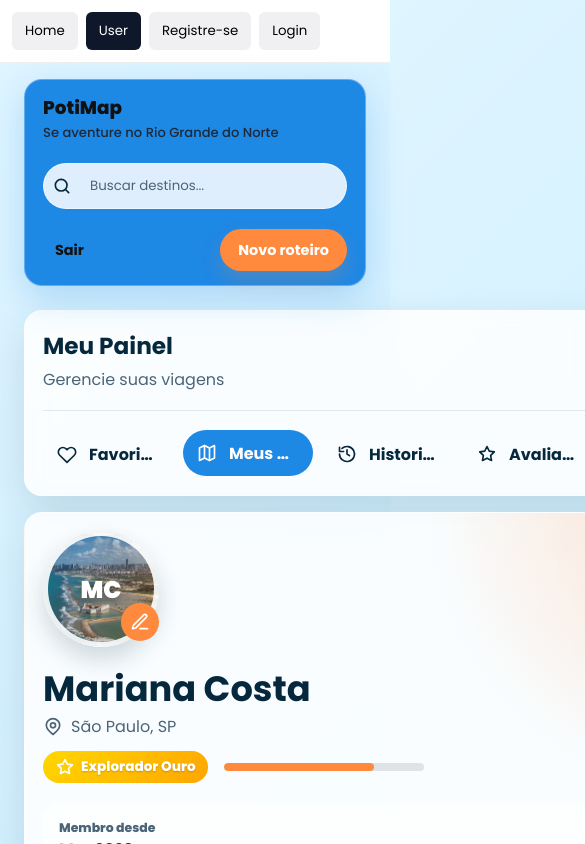
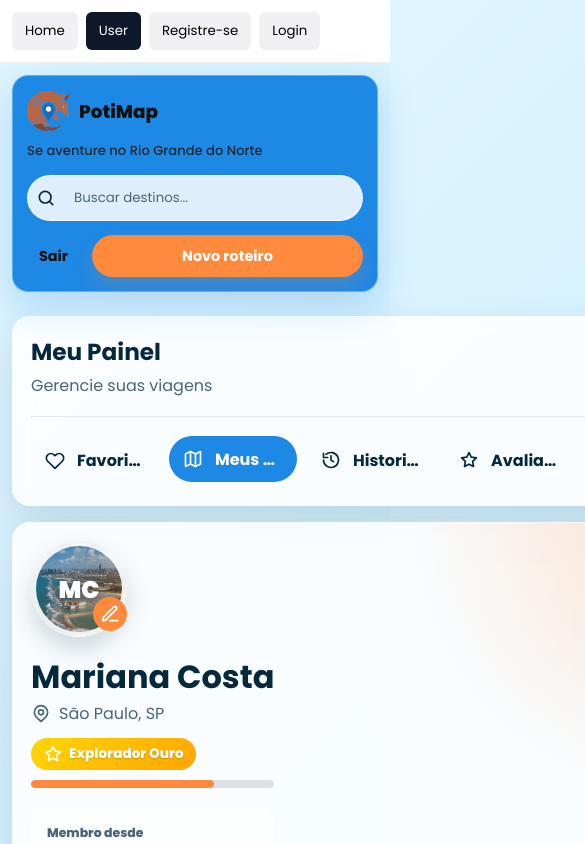
Before and after one commit to rafael1109-moura/poti-map, a React (Vite) app: page / in a window 390 px wide. Both pictures are taken after a click on the button "User". Shown: the top 844 px of the page, 585 px wide, since content can reach past the window. Built offline with nearby package versions, Linux system fonts and the light colour scheme.

Commit message:
add: logo branding

```diff
--- a/src/Home/Navbar.jsx
+++ b/src/Home/Navbar.jsx
@@ -1,4 +1,5 @@
 import { useEffect, useState } from 'react'
+import potiMapLogo from '../assets/PotiMap-logo-real.png'
 
 const navItems = ['Home', 'Destinos', 'Experiências', 'Contato']
 
@@ -24,6 +25,7 @@ function Navbar({ onNavigate }) {
   return (
     <header className={`site-header ${isVisible ? 'visible' : 'hidden'}`}>
       <div className="brand-block">
+        <img className="brand-logo" src={potiMapLogo} alt="" aria-hidden="true" />
         <div>
           <h2>PotiMap</h2>
           <p>Se aventure no Rio Grande do Norte</p>
--- a/src/Home/Style.css
+++ b/src/Home/Style.css
@@ -61,6 +61,13 @@ body {
   display: flex;
   align-items: center;
   gap: 12px;
+}
+
+.brand-logo {
+  width: 52px;
+  height: 52px;
+  flex: 0 0 auto;
+  object-fit: contain;
 }
 
 .brand-block h2 {
@@ -165,7 +172,8 @@ body {
   font-size: clamp(2rem, 4vw, 3.2rem);
   line-height: 1.1;
   color: var(--text);
-  font: 45px/1.5 "Poppins", sans-serif;
+  font-family: "Poppins", sans-serif;
+  font-weight: 800;
 }
 
 .eyebrow {
@@ -209,6 +217,11 @@ body {
     align-items: flex-start;
   }
 
+  .navbar {
+    width: 100%;
+    justify-content: flex-start;
+  }
+
   .navbar-actions {
     width: 100%;
     justify-content: flex-start;
@@ -233,6 +246,11 @@ body {
     max-width: 100%;
   }
 
+  .brand-logo {
+    width: 46px;
+    height: 46px;
+  }
+
   .hero-section {
     max-width: 100%;
   }
@@ -251,6 +269,10 @@ body {
 
   .hero-copy {
     padding: 16px;
+  }
+
+  .hero-copy h1 {
+    font-size: clamp(1.85rem, 10vw, 2.5rem);
   }
 
   .hero-media img {
--- a/src/Register/Index.jsx
+++ b/src/Register/Index.jsx
@@ -1,5 +1,6 @@
 import { useState } from 'react'
 import heroImg from '../assets/img-mar-forte-reis.jpg'
+import potiMapLogo from '../assets/PotiMap-logo-real.png'
 import './Style.css'
 
 function Register({ initialMode = 'signup', onNavigate }) {
@@ -104,7 +105,8 @@ function Register({ initialMode = 'signup', onNavigate }) {
       <section className="register-panel" aria-label="Cadastro de usuario">
         <header className="register-header">
           <button className="register-brand" type="button" onClick={() => onNavigate?.('home')} aria-label="Voltar para a pagina inicial">
-            PotiMap
+            <img src={potiMapLogo} alt="" aria-hidden="true" />
+            <span>PotiMap</span>
           </button>
           <button className="register-back" type="button" onClick={() => onNavigate?.('home')}>
             Voltar para explorar
--- a/src/Register/Style.css
+++ b/src/Register/Style.css
@@ -107,8 +107,18 @@
 }
 
 .register-brand {
+  display: inline-flex;
+  align-items: center;
+  gap: 10px;
   font-size: 1.15rem;
   font-weight: 800;
+}
+
+.register-brand img {
+  width: 48px;
+  height: 48px;
+  flex: 0 0 auto;
+  object-fit: contain;
 }
 
 .register-back,
@@ -427,6 +437,7 @@ select:focus-visible {
 @media (max-width: 620px) {
   .register-page {
     padding: 16px;
+    gap: 16px;
   }
 
   .register-visual {
@@ -446,6 +457,11 @@ select:focus-visible {
     flex-direction: column;
   }
 
+  .register-brand img {
+    width: 42px;
+    height: 42px;
+  }
+
   .register-card {
     padding: 18px;
   }
@@ -460,3 +476,33 @@ select:focus-visible {
     grid-template-columns: 1fr;
   }
 }
+
+@media (max-width: 420px) {
+  .register-page {
+    padding: 12px;
+  }
+
+  .register-panel {
+    padding: 14px;
+  }
+
+  .register-visual,
+  .register-panel,
+  .register-card {
+    border-radius: 16px;
+  }
+
+  .register-visual__copy {
+    left: 16px;
+    right: 16px;
+    bottom: 18px;
+  }
+
+  .register-visual__copy h1 {
+    font-size: 1.75rem;
+  }
+
+  .register-title h2 {
+    font-size: 1.8rem;
+  }
+}
--- a/src/User/Index.jsx
+++ b/src/User/Index.jsx
@@ -1,6 +1,7 @@
 import { useState, useEffect } from 'react'
 import coastImg from '../assets/imagem_home.jpg'
 import natalImg from '../assets/img-mar-forte-reis.jpg'
+import potiMapLogo from '../assets/PotiMap-logo-real.png'
 import './Style.css'
 
 // Dados simulados que, no futuro, virão do seu banco de dados via API Node.js
@@ -155,7 +156,10 @@ function User() {
     <main className="user-page">
       <header className="user-topbar">
         <div className="user-brand-block">
-          <a className="user-brand" href="/">PotiMap</a>
+          <a className="user-brand" href="/">
+            <img src={potiMapLogo} alt="" aria-hidden="true" />
+            <span>PotiMap</span>
+          </a>
           <p>Se aventure no Rio Grande do Norte</p>
         </div>
 
@@ -379,7 +383,10 @@ function User() {
 
       <footer className="user-footer">
         <div>
-          <a className="user-brand" href="/">PotiMap</a>
+          <a className="user-brand user-brand--footer" href="/">
+            <img src={potiMapLogo} alt="" aria-hidden="true" />
+            <span>PotiMap</span>
+          </a>
           <p>© 2026 Rio Grande do Norte Tourism. Criado para viajantes.</p>
         </div>
         <a href="/">Explore RN</a>
--- a/src/User/Style.css
+++ b/src/User/Style.css
@@ -38,13 +38,29 @@
   color: #1f2937;
   font-size: 0.82rem;
   font-weight: 500;
+  max-width: 220px;
 }
 
 .user-brand {
+  display: inline-flex;
+  align-items: center;
+  gap: 10px;
   color: #111;
   font-size: 1.15rem;
   font-weight: 800;
   text-decoration: none;
+}
+
+.user-brand img {
+  width: 48px;
+  height: 48px;
+  flex: 0 0 auto;
+  object-fit: contain;
+}
+
+.user-brand--footer img {
+  width: 40px;
+  height: 40px;
 }
 
 .user-search {
@@ -76,6 +92,7 @@
   display: flex;
   align-items: center;
   gap: 12px;
+  flex-wrap: wrap;
 }
 
 .user-nav {
@@ -292,6 +309,7 @@
   display: flex;
   align-items: center;
   gap: 8px;
+  flex-wrap: wrap;
 }
 
 /* Novo CSS da Gamificação */
@@ -512,6 +530,7 @@
   display: flex;
   align-items: center;
   justify-content: space-between;
+  flex-wrap: wrap;
   gap: 14px;
   margin-top: 16px;
   padding-top: 14px;
@@ -673,7 +692,7 @@
 .user-footer {
   max-width: min(1600px, calc(100vw - 48px));
   display: grid;
-  grid-template-columns: 1.5fr repeat(5, auto);
+  grid-template-columns: minmax(220px, 1.5fr) repeat(5, auto);
   gap: 28px;
   align-items: start;
   margin: 28px auto 0;
@@ -708,7 +727,7 @@ input:focus-visible {
 
 @media (max-width: 1120px) {
   .user-topbar {
-    grid-template-columns: auto 1fr auto;
+    grid-template-columns: minmax(220px, auto) minmax(220px, 1fr) auto;
   }
 
   .user-nav {
@@ -725,8 +744,11 @@ input:focus-visible {
   }
 
   .dashboard-menu__links {
-    grid-template-columns: repeat(5, minmax(130px, 1fr));
+    grid-auto-columns: minmax(142px, max-content);
+    grid-auto-flow: column;
+    grid-template-columns: none;
     overflow-x: auto;
+    padding-bottom: 4px;
   }
 
   .content-section:first-of-type,
@@ -739,6 +761,10 @@ input:focus-visible {
   .favorites-grid {
     grid-template-columns: repeat(2, minmax(0, 1fr));
   }
+
+  .user-footer {
+    grid-template-columns: 1fr repeat(3, auto);
+  }
 }
 
 @media (max-width: 780px) {
@@ -747,16 +773,28 @@ input:focus-visible {
   }
 
   .user-topbar {
+    max-width: 100%;
     grid-template-columns: 1fr;
     align-items: start;
+    gap: 14px;
+  }
+
+  .user-brand-block p {
+    max-width: none;
+  }
+
+  .user-search {
+    width: 100%;
   }
 
   .user-actions {
+    width: 100%;
     justify-content: space-between;
   }
 
   .profile-card {
     grid-template-columns: 1fr;
+    justify-items: start;
   }
 
   .profile-stats,
@@ -777,17 +815,67 @@ input:focus-visible {
     align-items: flex-start;
     flex-direction: column;
   }
+
+  .user-shell,
+  .user-footer {
+    max-width: 100%;
+  }
 }
 
 @media (max-width: 520px) {
+  .user-page {
+    padding: 12px;
+  }
+
   .user-shell {
     gap: 16px;
   }
 
+  .user-topbar {
+    padding: 14px;
+    border-radius: 16px;
+  }
+
+  .user-brand img {
+    width: 42px;
+    height: 42px;
+  }
+
+  .user-actions .join-button {
+    flex: 1 1 150px;
+  }
+
   .dashboard-menu,
   .profile-card,
-  .profile-side-section {
+  .profile-side-section,
+  .smart-tip-card {
     padding: 18px;
+  }
+
+  .dashboard-menu__links {
+    grid-auto-columns: minmax(128px, max-content);
+  }
+
+  .avatar-wrap,
+  .avatar {
+    width: 96px;
+    height: 96px;
+  }
+
+  .avatar-edit {
+    width: 34px;
+    height: 34px;
+  }
+
+  .profile-gamification {
+    align-items: flex-start;
+    flex-direction: column;
+    gap: 10px;
+  }
+
+  .xp-bar-container {
+    width: 100%;
+    max-width: none;
   }
 
   .settings-list button {
@@ -796,10 +884,44 @@ input:focus-visible {
   }
 
   .profile-info h1 {
-    font-size: 2.2rem;
+    font-size: 2rem;
   }
 
   .trip-image {
     height: 160px;
   }
+
+  .section-heading h2 {
+    font-size: 1.5rem;
+  }
+
+  .stat-card strong {
+    font-size: 1.7rem;
+  }
 }
+
+@media (max-width: 380px) {
+  .user-brand {
+    gap: 8px;
+    font-size: 1rem;
+  }
+
+  .user-brand img {
+    width: 38px;
+    height: 38px;
+  }
+
+  .user-actions {
+    align-items: stretch;
+    flex-direction: column;
+  }
+
+  .user-actions a {
+    width: 100%;
+    text-align: center;
+  }
+
+  .join-button {
+    min-height: 44px;
+  }
+}
```
Also changed, not shown: src/assets/PotiMap-logo-real.png (added).
